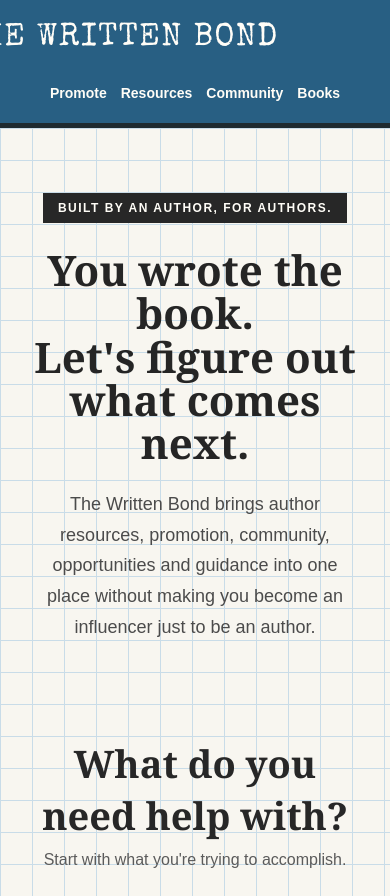
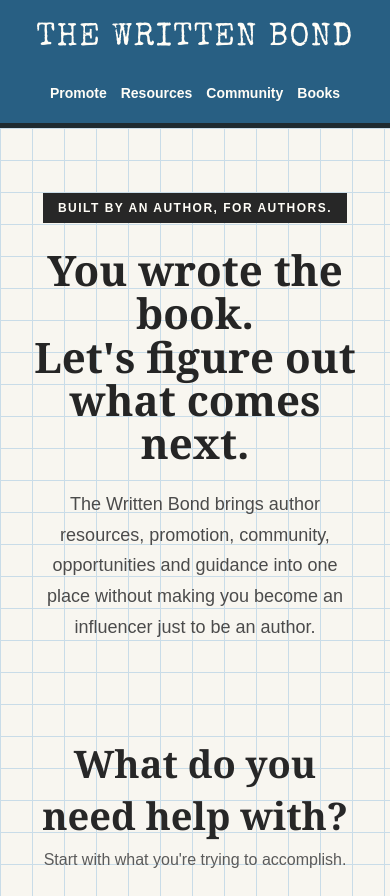
Before and after one commit to Lizremington0606/the-author-grid, a plain HTML site: page index.html in a window 390 px wide. Shown: the top 896 px of the page. Drawn offline with nearby package versions, Linux system fonts and the light colour scheme.

Commit message:
fix title position for mobile

```diff
--- a/index.html
+++ b/index.html
@@ -44,8 +44,7 @@
   font-weight: 400;
   letter-spacing: 1.5px;
   color: #fffdf7;
-  position: relative;
-  left: -75px;
+
 }
 
 .logo-cursor {
```
